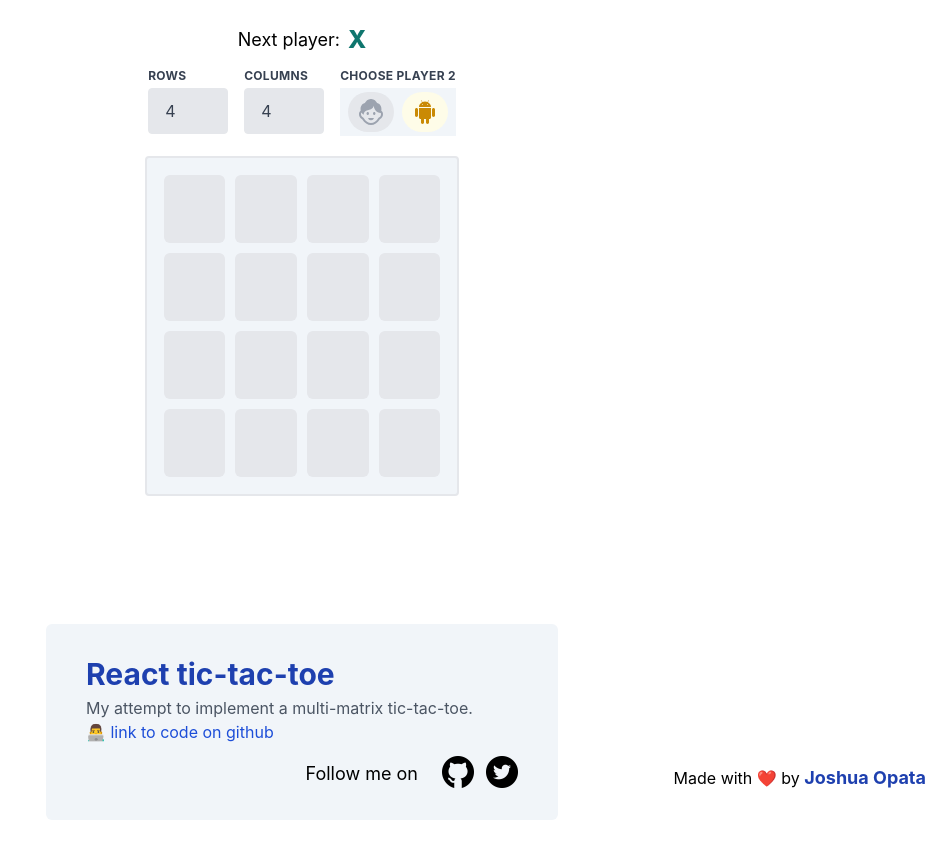
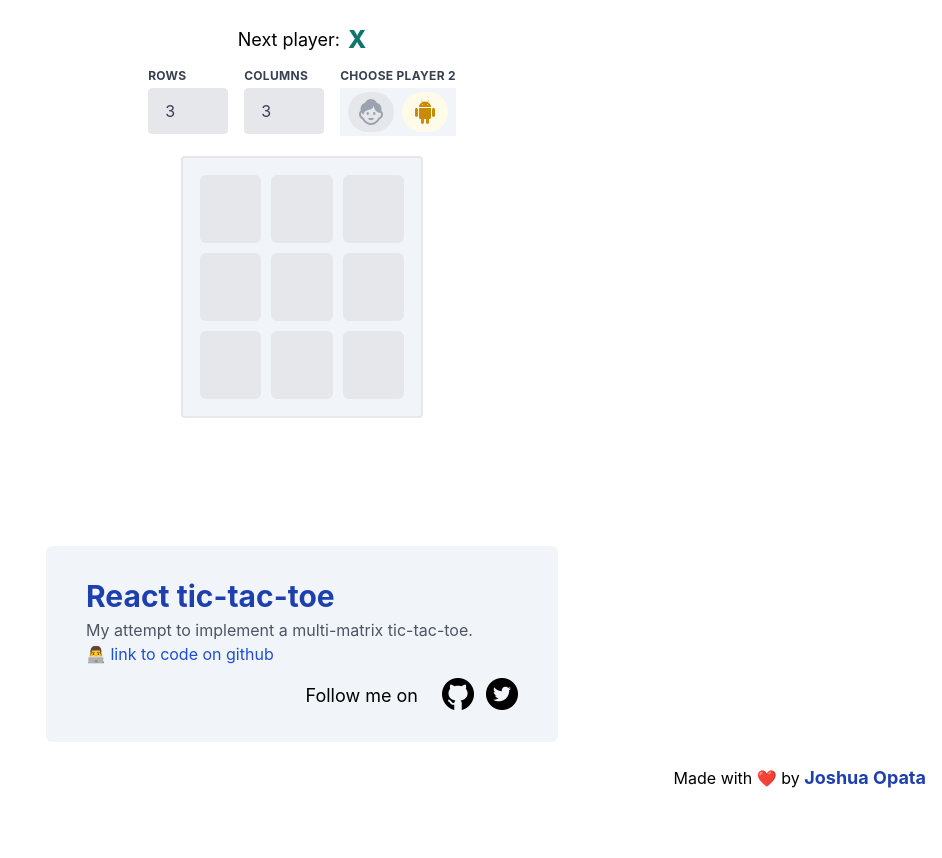
Before and after one commit to opatajoshua/react-tic-tac-toe, a React (Create React App) app: page / in a window 1280 px wide. Shown: the top 858 px of the page, without its empty margins (338-1280 px from the left). After the commit the page ends 822 px from the top, so only its background shows below. Built offline with nearby package versions, Linux system fonts and the light colour scheme.

Commit message:
default to 3*3 matrix

```diff
--- a/src/board/Board.tsx
+++ b/src/board/Board.tsx
@@ -36,8 +36,8 @@ const initialPlayState = {
 const PlayerButtonClass = 'flex-1 flex justify-center p-1 rounded-full h-10 items-center '
 
 export function Board() {
-  const [rows, setRows] = useState(4)
-  const [columns, setColumns] = useState(4)
+  const [rows, setRows] = useState(3)
+  const [columns, setColumns] = useState(3)
   const [playState, setPlayState] = useState<PlayState>(initialPlayState)
   const [isHumanSecPlayer, changeIsHumanSecPlayer] = useState(false)
 
@@ -140,8 +140,8 @@ export function Board() {
     <div data-testid='board' className='flex flex-col items-center'>
       <div className='text-lg'>
         {completedButNoWin ? (
-          <div data-testid='noWinnerArea' id='noWinnerArea' className='no-winner flex items-center'>
-            No winner
+          <div data-testid='noWinnerArea' id='noWinnerArea' className='no-winner flex items-center font-medium text-red-900'>
+          🚫  No winner
           </div>
         ) : won ? (
           <div data-testid='winnerArea' id='winnerArea' className='winner flex items-center'>
```
